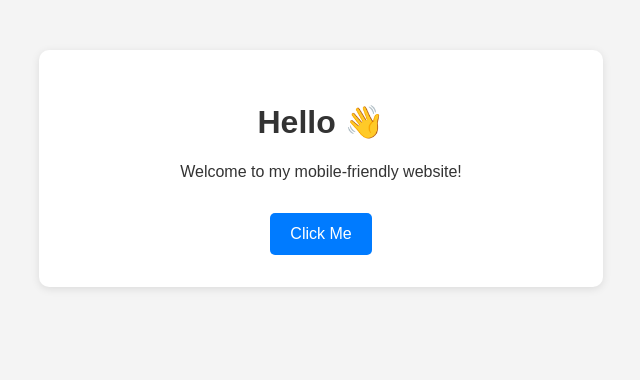
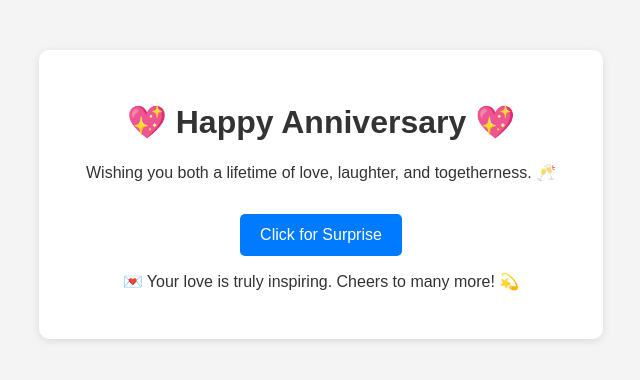
Before and after one commit to ayushsajwan26/My-Webpage, a plain HTML site: page index.html in a window 1280 px wide. Shown: the whole page, without its empty margins (319-959 px from the left). Drawn offline with Linux system fonts and the light colour scheme.

Commit message:
Update index.html

```diff
--- a/index.html
+++ b/index.html
@@ -2,15 +2,30 @@
 <html lang="en">
 <head>
   <meta charset="UTF-8" />
-  <meta name="viewport" content="width=device-width, initial-scale=1.0" />
-  <title>My Mobile Website</title>
+  <meta name="viewport" content="width=device-width, initial-scale=1.0"/>
+  <title>Happy Anniversary ❤️</title>
   <link rel="stylesheet" href="style.css" />
 </head>
 <body>
   <div class="container">
-    <h1>Hello 👋</h1>
-    <p>Welcome to my mobile-friendly website!</p>
-    <button onclick="alert('Thanks for visiting!')">Click Me</button>
+    <h1 class="glow">💖 Happy Anniversary 💖</h1>
+    <p class="message">Wishing you both a lifetime of love, laughter, and togetherness. 🥂</p>
+
+    <div class="hearts">
+      <div class="heart"></div>
+      <div class="heart"></div>
+      <div class="heart"></div>
+    </div>
+
+    <button onclick="showMessage()">Click for Surprise</button>
+
+    <p id="secret" class="hidden">💌 Your love is truly inspiring. Cheers to many more! 💫</p>
   </div>
+
+  <script>
+    function showMessage() {
+      document.getElementById("secret").classList.remove("hidden");
+    }
+  </script>
 </body>
 </html>
```
